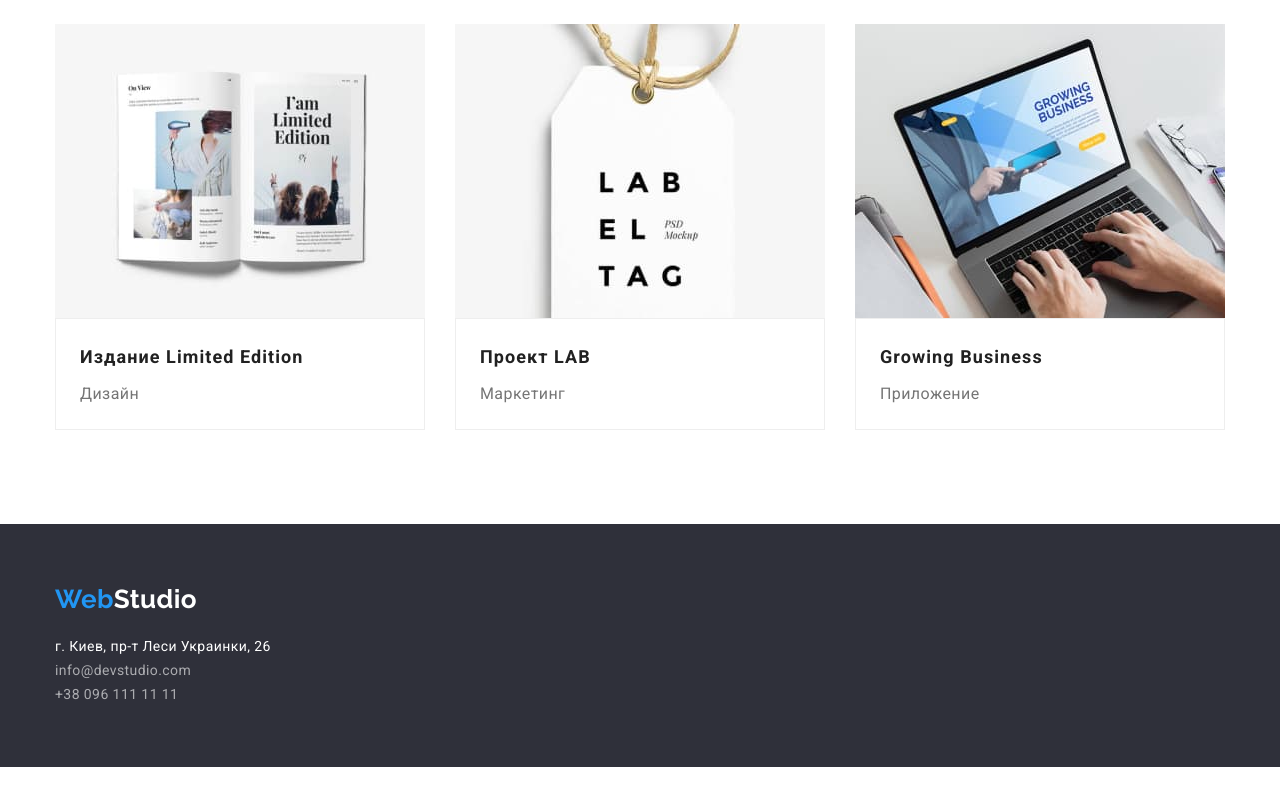
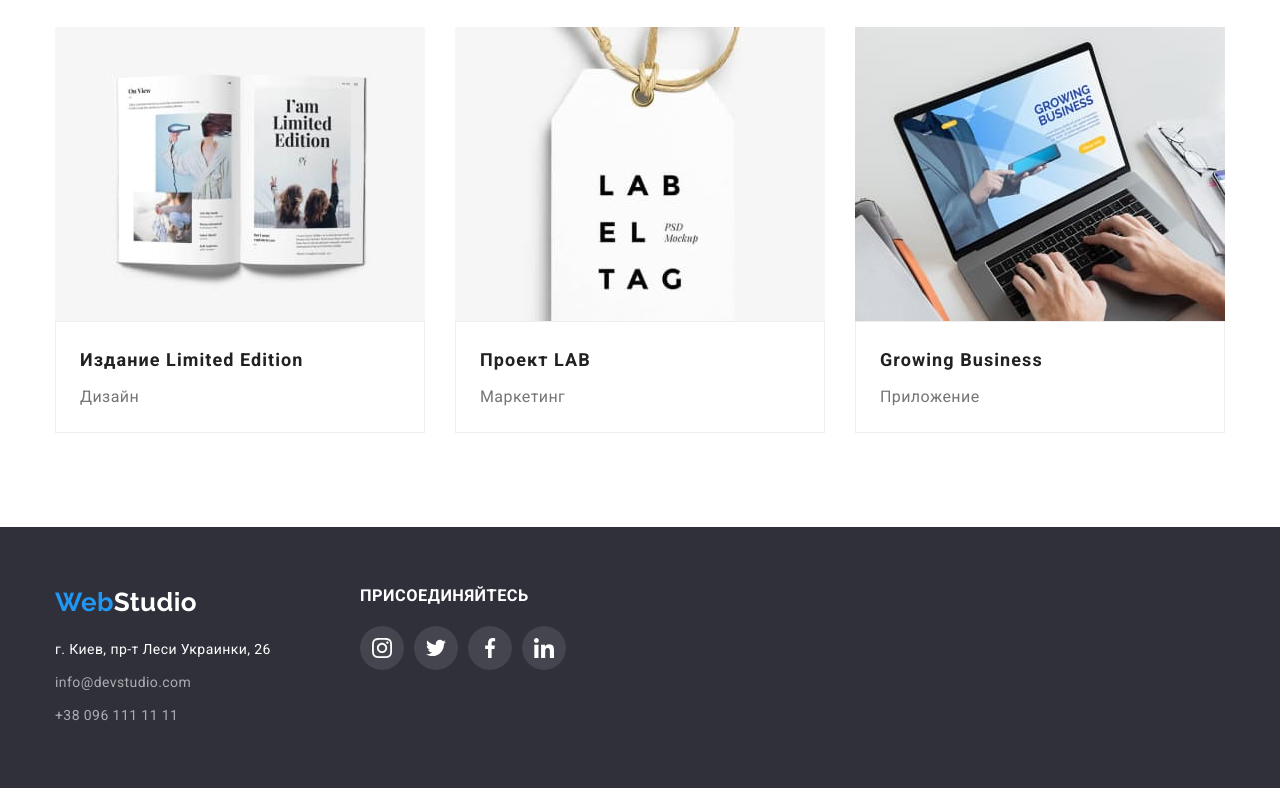
Before and after one commit to MalyshViktoriia/goit-markup-hw-04, a plain HTML site: page portfolio.html in a window 1280 px wide. Shown: the part 1111-1899 px from the top of the page. Before the commit the page ends 1878 px from the top, so only its background shows below. Drawn offline with Linux system fonts and the light colour scheme.

Commit message:
Добавлены правки в ДЗ4

```diff
--- a/css/styles.css
+++ b/css/styles.css
@@ -527,6 +527,12 @@ footer .footer-social-list {
   margin-top: 30px;
 }
 
+.portfolio-item:hover,
+.portfolio-item:focus {
+  box-shadow: 0px 1px 1px rgba(0, 0, 0, 0.12), 0px 4px 4px rgba(0, 0, 0, 0.06),
+    1px 4px 6px rgba(0, 0, 0, 0.16);
+}
+
 .portfolio-gallery {
   margin-bottom: 4px;
 
--- a/portfolio.html
+++ b/portfolio.html
@@ -30,10 +30,20 @@
             </nav>
             <ul class="contacts-list list">
                 <li class="contacts-list-item">
-                    <a class="nav-link link" href="mailto:info@devstudio.com">info@devstudio.com</a>
+                    <a class="nav-link link" href="mailto:info@devstudio.com">
+                        <svg class="email-icon">
+                            <use href="./img/icons.svg#icon-envelope"></use>
+                        </svg>
+                        info@devstudio.com
+                    </a>
+
                 </li>
                 <li class="contacts-list-item">
-                    <a class="nav-link link" href="tel:+380961111111">+38 096 111 11 11</a>
+                    <a class="nav-link link" href="tel:+380961111111">
+                        <svg class="tel-icon">
+                            <use href="./img/icons.svg#icon-smartphone"></use>
+                        </svg>
+                        +38 096 111 11 11</a>
                 </li>
             </ul>
         </div>
@@ -153,22 +163,69 @@
     </main>
 
     <footer class="footer">
-        <div class="container">
+        <div class="container footer-container">
+            <div class="c
+            footer-adress">
                 <a class="logo link" href="./index.html">Web<span class="logo-footer">Studio</span></a>
                 <address class="address">
                     <ul class="list">
-                    <li>
+                        <li class="footer-adress-item">
                             <a class="address-location link" href="https://goo.gl/maps/xSkkUEiwsvb9ifkXA" target="_blank"
                                 rel="noreferrer noopener">г. Киев, пр-т Леси Украинки, 26</a>
                         </li>
-                    <li>
+                        <li class="footer-adress-item">
                             <a class="address-link link" href="mailto:info@devstudio.com">info@devstudio.com</a>
                         </li>
-                    <li>
+                        <li class="footer-adress-item">
                             <a class="address-link link" href="tel:+380961111111">+38 096 111 11 11</a>
                         </li>
                     </ul>
                 </address>
+            </div>
+
+
+            <div class="join-us">
+                <h3 class="join-us-header">присоединяйтесь</h3>
+                <ul class="list footer-social-list">
+                    <li class="footer-social-item">
+                        <a href="" class="footer-social-link" target="_blank" rel="noreferrer noopener">
+                            <svg class="footer-social-icon" width="20" height="20">
+                                <use href="./img/icons.svg#icon-instagram">
+
+                                </use>
+                            </svg>
+                        </a>
+                    </li>
+                    <li class="footer-social-item">
+                        <a href="" class="footer-social-link" target="_blank" rel="noreferrer noopener">
+                            <svg class="footer-social-icon" width="20" height="20">
+                                <use href="./img/icons.svg#icon-twitter">
+
+                                </use>
+                            </svg>
+                        </a>
+                    </li>
+                    <li class="footer-social-item">
+                        <a href="" class="footer-social-link" target="_blank" rel="noreferrer noopener">
+                            <svg class="footer-social-icon" width="20" height="20">
+                                <use href="./img/icons.svg#icon-facebook">
+
+                                </use>
+                            </svg>
+                        </a>
+                    </li>
+                    <li class="footer-social-item">
+                        <a href="" class="footer-social-link" target="_blank" rel="noreferrer noopener">
+                            <svg class="footer-social-icon" width="20" height="20">
+                                <use href="./img/icons.svg#icon-linkedin">
+
+                                </use>
+                            </svg>
+                        </a>
+                    </li>
+                </ul>
+
+            </div>
         </div>
     </footer>
 
```
Also changed, not shown: index.html (line endings or trailing spaces). Lines whose indentation alone changed are shown as unchanged.
